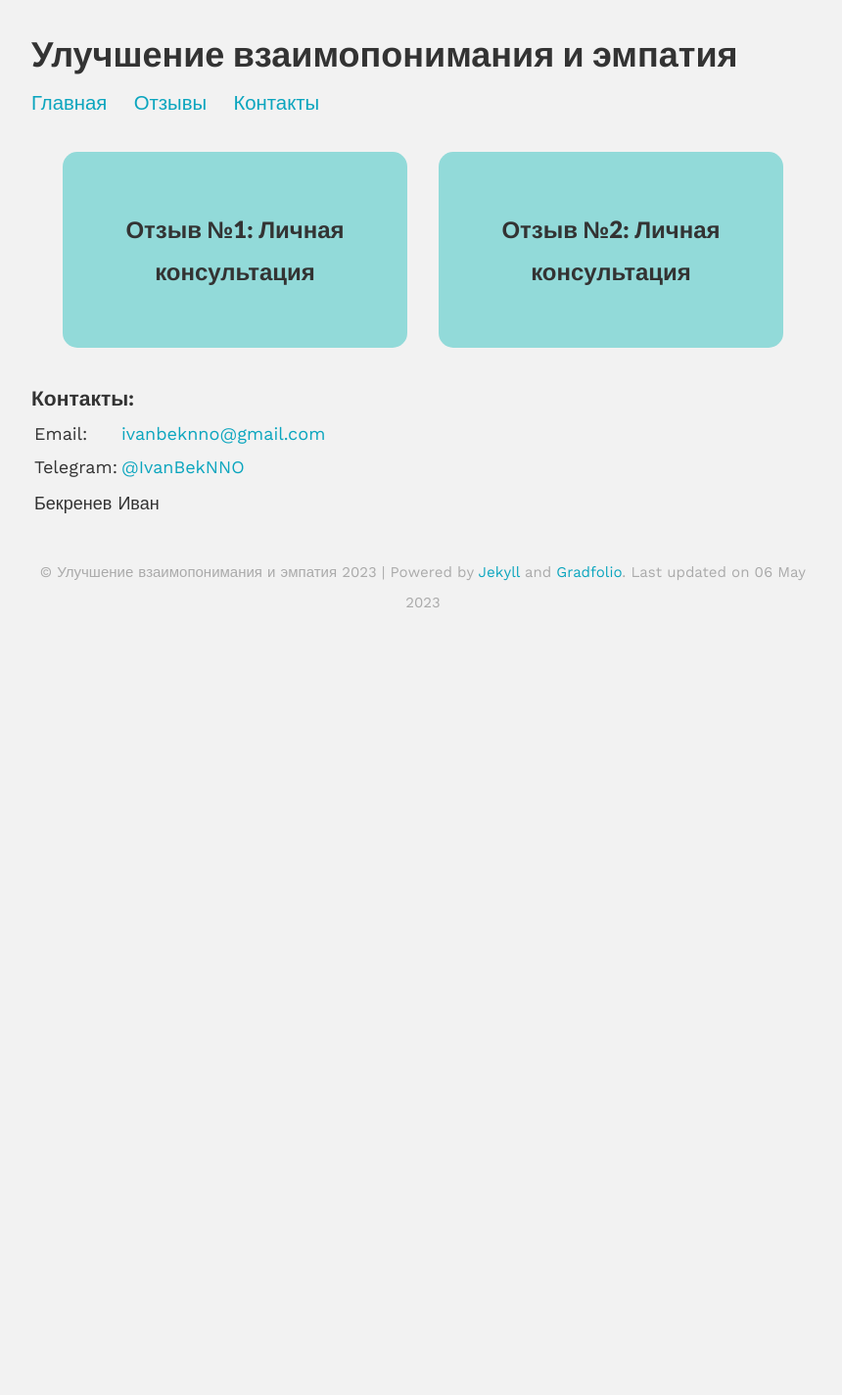
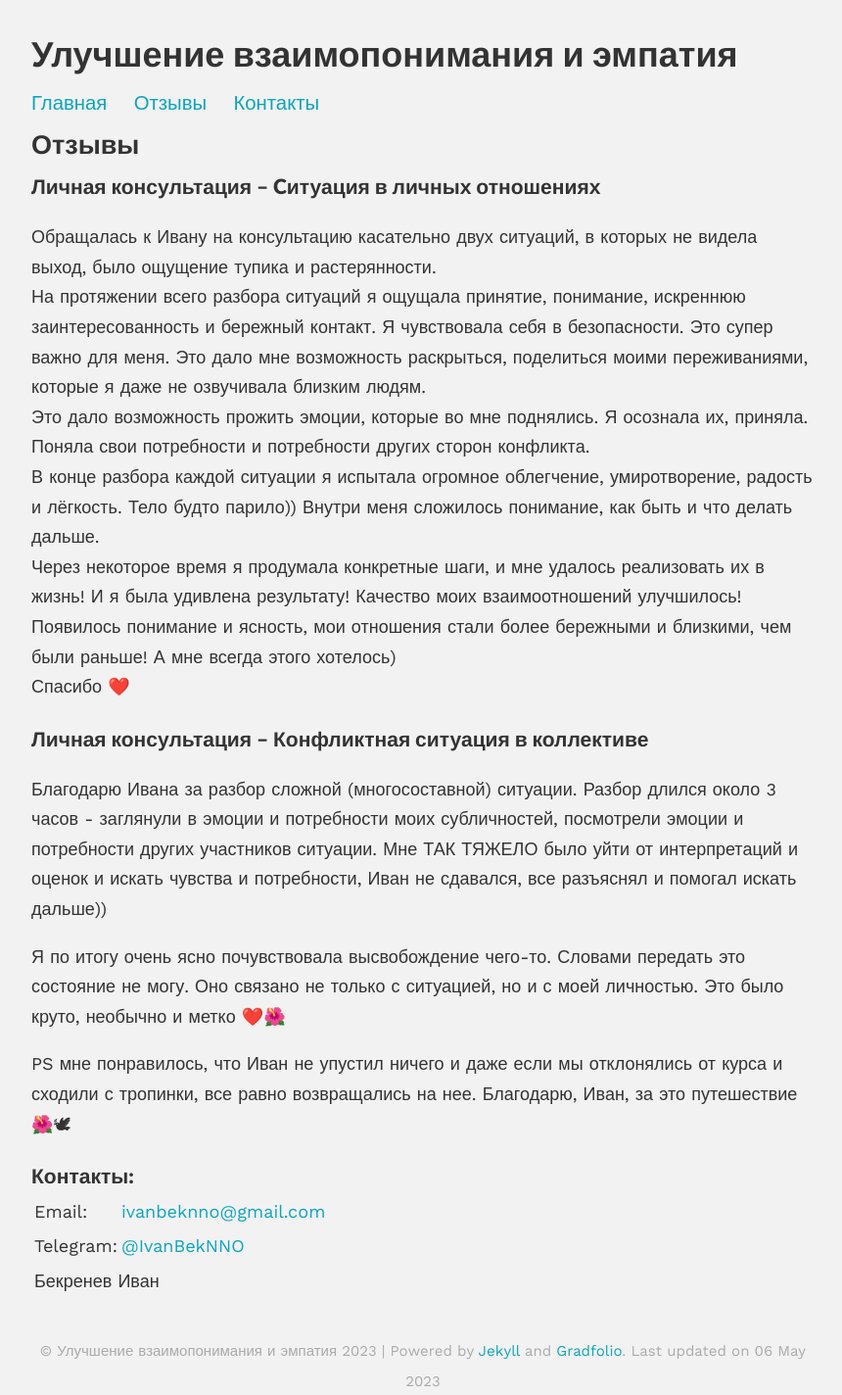
Before and after one commit to ivanbeknno/ivanbeknno, a Jekyll site: the page built from _pages/cases.md, in a window 1280 px wide. Shown: the whole page at 98% size, without its empty margins (208-1068 px from the left). Built offline with Jekyll 4.4.1, drawn with Linux system fonts in a browser that asks for light colours; nearby versions of some CDN libraries; before the commit the page ends 972 px from its top, so only the background shows below that.

Commit message:
Создал новуб страницу cases (по ссылке /cases) для всех отзывов на одной странице, projects перенес на /projects

```diff
--- /dev/null
+++ b/_pages/cases.md
@@ -0,0 +1,26 @@
+---
+title: Отзывы
+layout: default
+permalink: /cases/
+published: true
+---
+## Отзывы
+
+### Личная консультация -- Cитуация в личных отношениях
+Обращалась к Ивану на консультацию касательно двух ситуаций, в которых не видела выход, было ощущение тупика и растерянности.
+На протяжении всего разбора ситуаций я ощущала принятие, понимание, искреннюю заинтересованность и бережный контакт. Я чувствовала себя в безопасности. Это супер важно для меня. Это дало мне возможность раскрыться, поделиться моими переживаниями, которые я даже не озвучивала близким людям.
+Это дало возможность прожить эмоции, которые во мне поднялись. Я осознала их, приняла.
+Поняла свои потребности и потребности других сторон конфликта.
+В конце разбора каждой ситуации я испытала огромное облегчение, умиротворение, радость и лёгкость. Тело будто парило)) Внутри меня сложилось понимание, как быть и что делать дальше.
+Через некоторое время я продумала конкретные шаги, и мне удалось реализовать их в жизнь! И я была удивлена результату! Качество моих взаимоотношений улучшилось! Появилось понимание и ясность, мои отношения стали более бережными и близкими, чем были раньше! А мне всегда этого хотелось)
+Спасибо ❤️
+
+### Личная консультация -- Конфликтная ситуация в коллективе
+Благодарю Ивана за разбор сложной (многосоставной) ситуации.
+Разбор длился около 3 часов - заглянули в эмоции и потребности моих субличностей, посмотрели эмоции и потребности других участников ситуации.
+Мне ТАК ТЯЖЕЛО было уйти от интерпретаций и оценок и искать чувства и потребности, Иван не сдавался, все разъяснял и помогал искать дальше))
+
+Я по итогу очень ясно почувствовала высвобождение чего-то. Словами передать это состояние не могу. Оно связано не только с ситуацией, но и с моей личностью.
+Это было круто, необычно и метко ❤️🌺
+
+PS   мне понравилось, что Иван не упустил ничего и даже если мы отклонялись от курса и сходили с тропинки, все равно возвращались на нее. Благодарю, Иван, за это путешествие 🌺🕊
--- a/_pages/projects.html
+++ b/_pages/projects.html
@@ -1,7 +1,7 @@
 ---
 title:
 layout: default
-permalink: /cases/
+permalink: /projects/
 published: true
 ---
 
```
